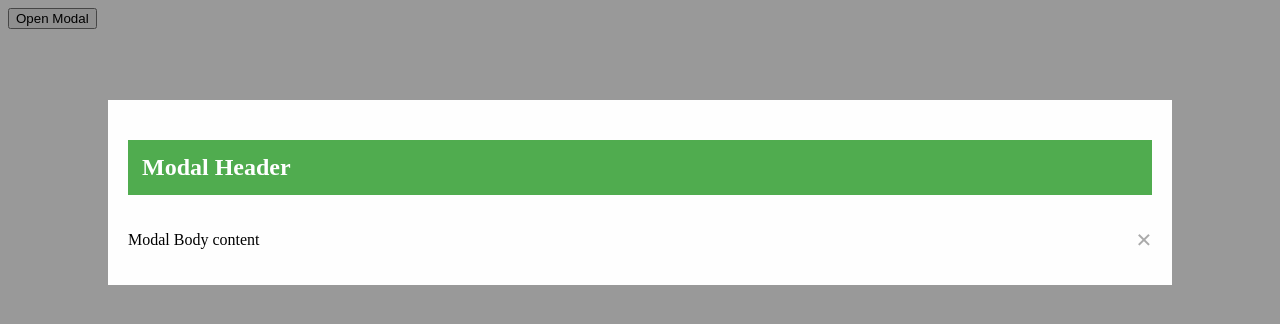
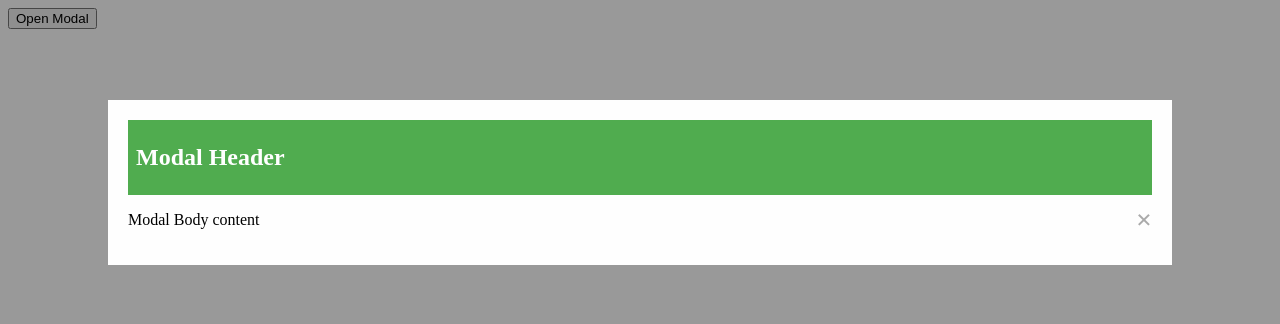
Before and after one commit to acciojob/modal-magic-nvnKr09, a website: page main.html in a window 1280 px wide. Both pictures are taken after a click on the button "Open Modal". Drawn offline with Linux system fonts and the light colour scheme.

Commit message:
created a submission

```diff
--- a/main.html
+++ b/main.html
@@ -14,7 +14,7 @@
 	<div id="myModal" class="modal">
 		  <!-- Modal content -->
 		  <div class="modal-body">
-			  <h2 class="modal-header">Modal Header</h2>
+			  <div class="modal-header"><h2>Modal Header</h2></div>
 			  <div class="content">
 				<p>Modal Body content</p>
 				<span class="close-modal">&times;</span>
--- a/styles.css
+++ b/styles.css
@@ -27,7 +27,7 @@
 }
 .modal-header{
 	background-color: #50AC4F;
-	padding: 14px;
+	padding: 4px 8px;
 	color: #fff;
 }
 
```
